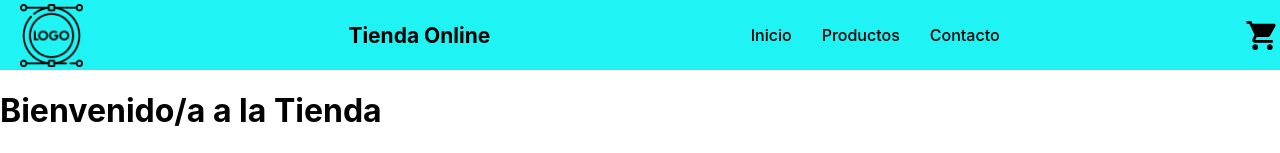
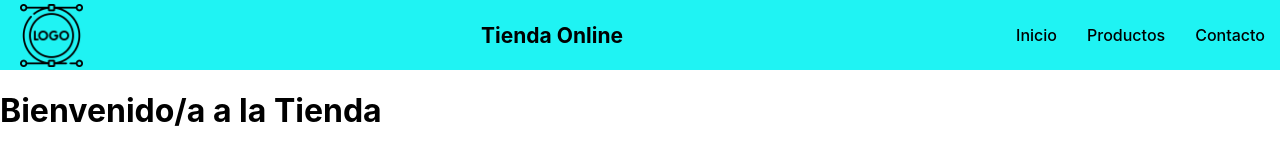
Before and after one commit to LucasCoronado/tienda-react, a React (Create React App) app: page / in a window 1280 px wide. Shown: the top 153 px of the page. Built offline with nearby package versions, Linux system fonts and the light colour scheme.

Commit message:
CartWidget fix

```diff
--- a/src/Components/CartWidget/CartWidget.js
+++ b/src/Components/CartWidget/CartWidget.js
@@ -1,10 +1,10 @@
-import React from "react";
-import ShoppingCartIcon from '@mui/icons-material/ShoppingCart';
+// import React from "react";
+// import ShoppingCartIcon from '@mui/icons-material/ShoppingCart';
 
-const CartWidget = () => {
-  return (
-    <ShoppingCartIcon fontSize="large"/>
-  );
-};
+// const CartWidget = () => {
+//   return (
+//     <ShoppingCartIcon fontSize="large"/>
+//   );
+// };
 
-export default CartWidget;
+// export default CartWidget;
--- a/src/Components/NavBar/NavBar.js
+++ b/src/Components/NavBar/NavBar.js
@@ -1,7 +1,7 @@
 import React from "react";
 import logo from "../../assets/logo.png"
 import "./NavBar.css"
-import CartWidget from "../CartWidget/CartWidget";
+// import CartWidget from "../CartWidget/CartWidget";
 
 const NavBar = () => {
     return (
@@ -13,7 +13,7 @@ const NavBar = () => {
                 <a href=".">Productos</a>
                 <a href=".">Contacto</a>
             </div>
-            <CartWidget/>
+            {/* <CartWidget/> */}
         </nav >
     )
 }
```
